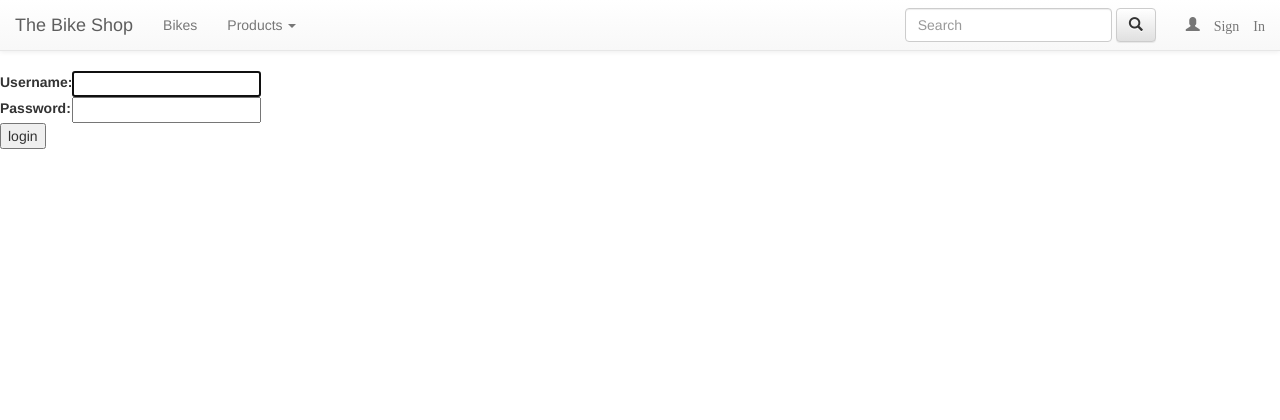
After one commit to jacobmoldrup/CIS526FinalProject, a Django app: page /accounts/login/ in a window 1280 px wide. The commit adds this page. Shown: the top 420 px of the page. Run offline with Django 3.2, Linux system fonts and the light colour scheme; some libraries are stand-ins or nearby versions.

Commit message:
Now have login and logout abilities.

```diff
--- a/BikeShop/templates/Layout/base.html
+++ b/BikeShop/templates/Layout/base.html
@@ -29,7 +29,6 @@
     <div class="collapse navbar-collapse" id="bs-example-navbar-collapse-1">
         <ul class="nav navbar-nav">
             <li ><a href="Bikes">Bikes</a></li>
-        <li><a href="Services">Services</a></li>
             <li class="dropdown">
                 <a href="#" class="dropdown-toggle" data-toggle="dropdown" role="button" aria-haspopup="true" aria-expanded="true">Products <span class="caret"></span></a>
                 <ul class="dropdown-menu">
@@ -38,18 +37,27 @@
                     <li><a href="#">Apparel</a></li>
                 </ul>
             </li>
+            {% if user.is_authenticated %}
+                <li><a href="Services">Services</a></li>
+            {% endif %}
         </ul>
 
         <ul class="nav navbar-nav navbar-right">
-          <li><form class="navbar-form">
+            <li>
+                <form class="navbar-form">
                     <div class="form-group">
                         <input type="text" class="form-control" placeholder="Search">
                     </div>
                     <button type="submit" class="btn btn-default"><span class="glyphicon glyphicon-search" aria-hidden="true"></span></button>
-      </form></li>
-          <li><a href="SignIn"><span class="glyphicon glyphicon-user" aria-hidden="true"> SignIn</span></a></li>
-        <li><a href="Favorites"><span class ="glyphicon glyphicon-heart-empty" aria-hidden = "true"></span></a></li>
-        <li><a href="Cart"><span class="glyphicon glyphicon-lock" aria-hidden="true"></span></a></li>
+                </form>
+            </li>
+            {% if user.is_authenticated %}
+{#                <li><span class="glyphicon glyphicon-user" aria-hidden="true"> {{ user.username }}<a href="{% url 'logout' %}" class="top-menu"></a> </span></li>#}
+                <li><a href="{% url 'logout' %}"><span class="glyphicon glyphicon-user" aria-hidden="true"> Hello, {{ user.username }} </span></a></li>
+
+            {% else %}
+                <li><a href="{% url 'login' %}"><span class="glyphicon glyphicon-user" aria-hidden="true"> Sign In</span></a></li>
+            {% endif %}
         </ul>
     </div><!-- /.navbar-collapse -->
     </div><!-- /.container-fluid -->
@@ -57,11 +65,13 @@
 
     <div class="wrap">
         {% block sidebar %}
+
         {% endblock %}
 
 
     <!---- space reserved for different content-->
         {% block content %}
+
         {% endblock %}
     </div>
 
@@ -69,13 +79,13 @@
     <footer>
         <div class="container">
             <div class="row">
+
                 <div class="col-md-4 col-sm-6 footerleft ">
                     <div class="logofooter"> The Bike Shop</div>
                     <p> The best place to look for bikes!</p>
                     <p><i class="fa fa-map-pin"></i> 1234 Project Lane, Manhattan,KS 66502</p>
                     <p><i class="fa fa-phone"></i> Phone  :  785-000-0001</p>
                     <p><i class="fa fa-envelope"></i> E-mail : info@thebikeshop.com</p>
-
                 </div>
                 <div class="col-md-2 col-sm-6 paddingtop-bottom">
                     <h6 class="heading7">GENERAL LINKS</h6>
--- /dev/null
+++ b/BikeShop/templates/registration/login.html
@@ -0,0 +1,24 @@
+{% extends 'Layout/base.html' %}
+
+{% block content %}
+    {% if form.errors %}
+        <p>Your username and password didn't match. Please try again.</p>
+    {% endif %}
+
+    <form method="post" action="{% url 'login' %}">
+    {% csrf_token %}
+        <table>
+        <tr>
+            <td>{{ form.username.label_tag }}</td>
+            <td>{{ form.username }}</td>
+        </tr>
+        <tr>
+            <td>{{ form.password.label_tag }}</td>
+            <td>{{ form.password }}</td>
+        </tr>
+        </table>
+
+        <input type="submit" value="login" />
+        <input type="hidden" name="next" value="{{ next }}" />
+    </form>
+{% endblock %}
--- a/BikeShop/urls.py
+++ b/BikeShop/urls.py
@@ -5,8 +5,4 @@ urlpatterns = [
     url(r'^$', views.post_main_page, name='post_main_page'),
     url(r'^Bikes$', views.view_all_bikes, name='view_all_bikes'),
     url(r'^Services$', views.services, name='services'),
-    url(r'^Favorites$', views.favorites, name='favorites'),
-    url(r'^Cart$',views.cart,name='cart'),
-
-
 ]
--- a/mysite/settings.py
+++ b/mysite/settings.py
@@ -127,3 +127,5 @@ STATICFILES_DIRS = [
     os.path.join(BASE_DIR, "BikeShop\static"),
    # '/var/www/static/',
 ]
+
+LOGIN_REDIRECT_URL = '/'
--- a/mysite/urls.py
+++ b/mysite/urls.py
@@ -17,9 +17,13 @@ from django.conf.urls import include, url
 from django.contrib import admin
 from django.conf import settings
 from django.conf.urls.static import static
+from django.contrib.auth import views as views_auth
+
 
 urlpatterns = [
     url(r'^admin/', admin.site.urls),
+    url(r'^accounts/login/$', views_auth.login, name='login'),
+    url(r'^accounts/logout/$', views_auth.logout, name='logout', kwargs={'next_page': '/'}),
     url(r'',include('BikeShop.urls')),
 ]
 
```
Also changed, not shown: BikeShop/models.py (+2 -19 lines), BikeShop/templates/pages/cart.html (deleted, +0 -9 lines), BikeShop/templates/pages/favorites.html (deleted, +0 -9 lines), BikeShop/views.py (+8 -6 lines). Lines whose indentation alone changed are shown as unchanged.
